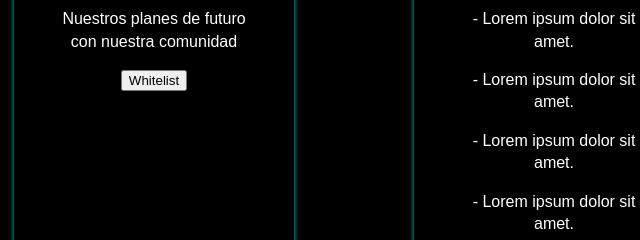
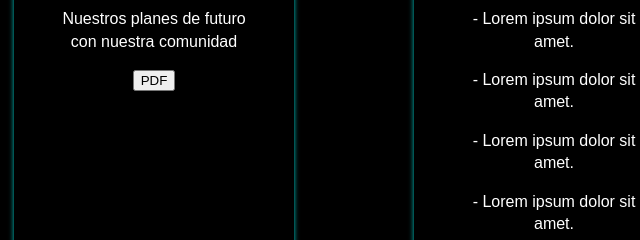
Before and after one commit to robmg9655/ejeedao, a plain HTML site: page index.html in a window 1280 px wide. Shown: the part 1283-1523 px from the top of the page, 86-726 px from the left. Drawn offline with Linux system fonts and the light colour scheme.

Commit message:
Update index.html
ac

```diff
--- a/index.html
+++ b/index.html
@@ -60,7 +60,7 @@
       <i class="fas fa-book-open fa-4x" style="color: white;"></i>
       <h3>Whitepaper</h3>
       <p>Nuestros planes de futuro con nuestra comunidad</p>
-      <p><button onclick="window.open('WhitepaperED.pdf', '_blank')">Whitelist</button></p>
+      <p><button onclick="window.open('WhitepaperED.pdf', '_blank')">PDF</button></p>
     </div>
     <div class="box">
       <i class="fa-solid fa-hand-holding-dollar fa-4x" style="color: white;"></i>
```
